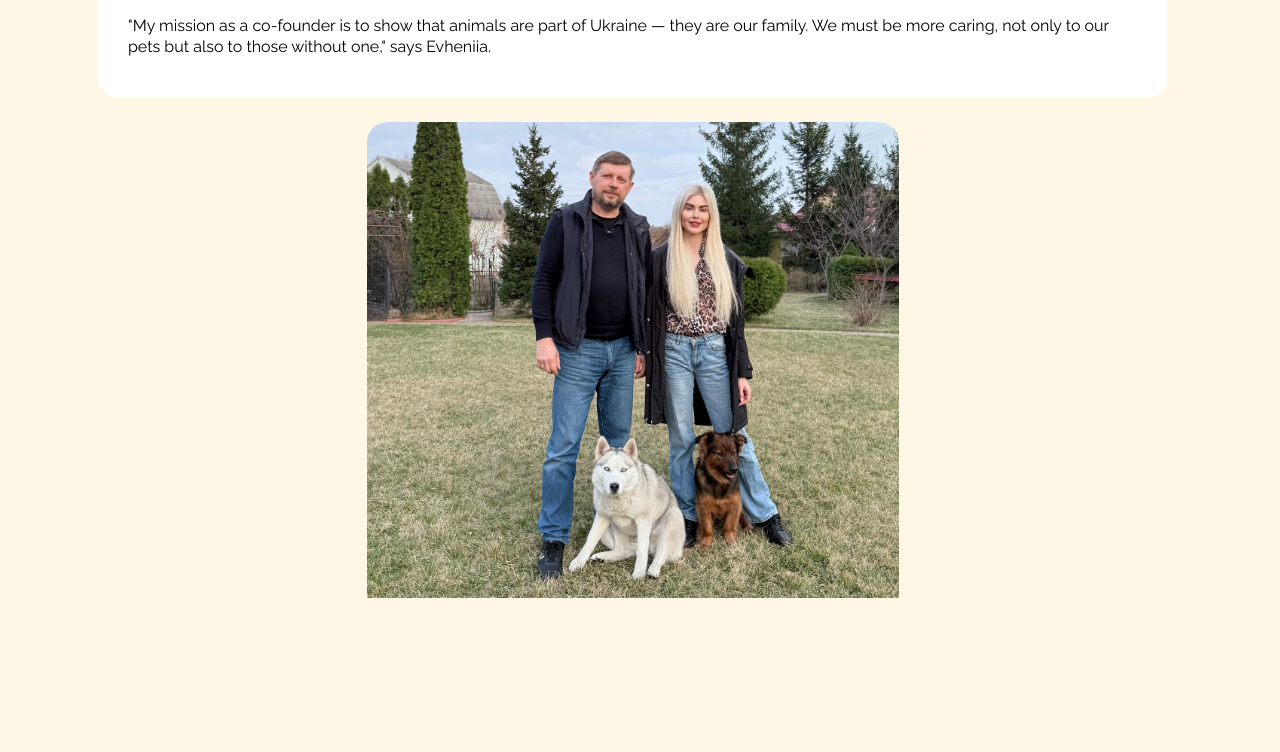
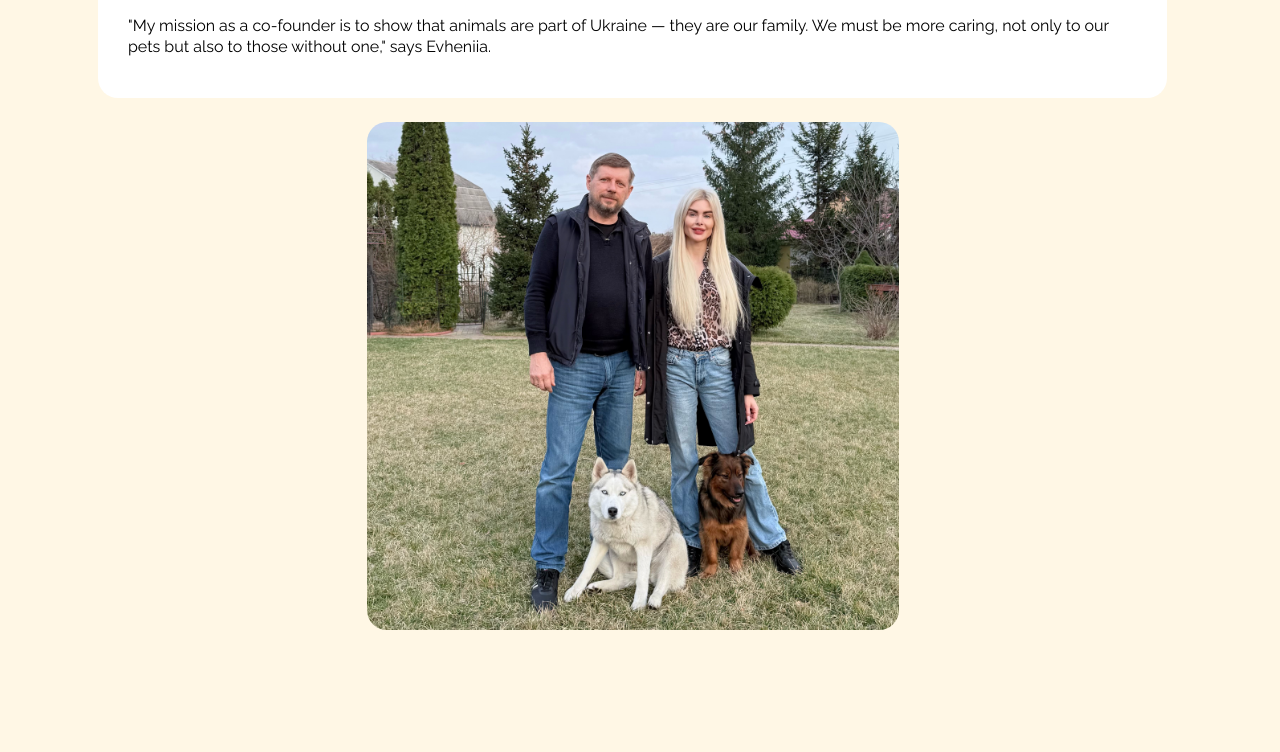
Before and after one commit to yangoly-hv/yangoly-hvostikiv-site, a Next.js app: page /en in a window 1280 px wide. Shown: the part 4540-5292 px from the top of the page. Built offline with nearby package versions, Linux system fonts and the light colour scheme.

Commit message:
updated about owner section

```diff
--- a/src/modules/About/AboutOwner/AboutOwner.tsx
+++ b/src/modules/About/AboutOwner/AboutOwner.tsx
@@ -1,10 +1,9 @@
+"use client";
 import InfoBlock from "@/shared/components/InfoBlock/InfoBlock";
 import { IAboutOwnerTranslation } from "@/shared/types";
 import Image from "next/image";
-import * as motion from "motion/react-client";
-
-import AnimatedWrapper from "@/shared/components/Animations/AnimationWrapper";
-import { fadeInAnimation } from "@/shared/components/Animations/animationVariants";
+import { motion } from "framer-motion";
+import { generalSlideUp } from "@/shared/utils";
 
 const AboutOwner = ({
   translation,
@@ -12,42 +11,28 @@ const AboutOwner = ({
   translation: IAboutOwnerTranslation;
 }) => {
   return (
-    <div className="grid grid-cols-1 gap-6 xl:grid-cols-2 xl:gap-[200px] laptop:gap-0">
+    <div className="grid grid-cols-1 gap-6 xl:grid-cols-2 xl:gap-0">
       <InfoBlock
-        titleClassName="xl:text-left"
-        className="px-[30px] py-[40px] flex flex-col justify-center rounded-[20px] xl:px-[89px] xl:py-10"
+        titleClassName="laptop:w-[583px] xl:text-left"
+        className="px-[30px] py-[40px] flex flex-col justify-center rounded-[20px] xl:px-[75px] laptop:px-[89px] xl:py-10"
         translation={translation}
       />
-
       <motion.div
         className="relative w-full max-w-[532px] xl:max-w-[732px] laptop:max-w-full aspect-[722/689] xl:aspect-[543/830] laptop:aspect-[543/640] desk:aspect-[722/689] mx-auto xl:mx-0 rounded-[20px] overflow-hidden"
         initial="hidden"
         whileInView="visible"
         viewport={{ once: true }}
-        variants={fadeInAnimation({ y: 30 })}
+        variants={generalSlideUp}
+        custom={0.4}
       >
-        {/* <Image
+        <Image
           src="/images/owner_2.jpg"
           alt="Foundation Owner"
           fill
           className="object-top object-cover"
           quality={75}
           priority
-        /> */}
-        <AnimatedWrapper
-          as="div"
-          animation={fadeInAnimation({ scale: 0.9, delay: 0.2 })}
-          className="relative aspect-[722/689]  mx-auto xl:mx-0 xl:max-h-[680px] xl:w-full"
-        >
-          <Image
-            src="/images/owner_2.jpg"
-            alt="Foundation Owner"
-            fill
-            className="object-contain object-top rounded-[20px] xl:object-cover"
-            quality={75}
-            priority
-          />
-        </AnimatedWrapper>
+        />
       </motion.div>
     </div>
   );
--- a/src/modules/SupportFundraising/SupportFundraising.tsx
+++ b/src/modules/SupportFundraising/SupportFundraising.tsx
@@ -37,7 +37,7 @@ const SupportFundraising = ({ lang }: { lang: Locale }) => {
   };
 
   return (
-    <section className="container mx-auto pt-[80px] px-4 xl:px-10 bg-orange-bg">
+    <section className="container mx-auto px-4 xl:px-10 bg-orange-bg">
       <h2 className="text-black text-[24px] font-extrabold uppercase xl:text-[32px] leading-[130%] text-center mb-8">
         {t.title}
       </h2>
```
